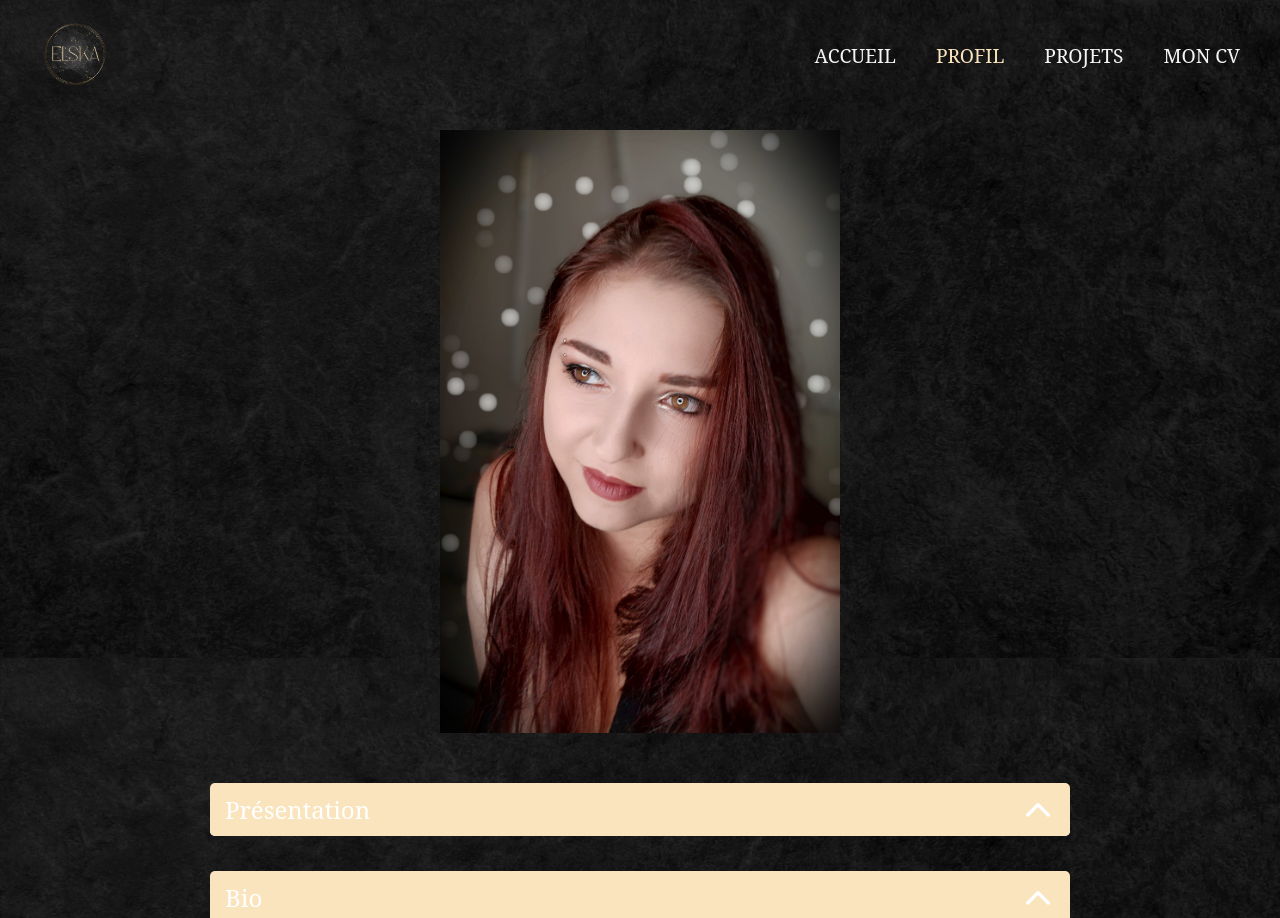
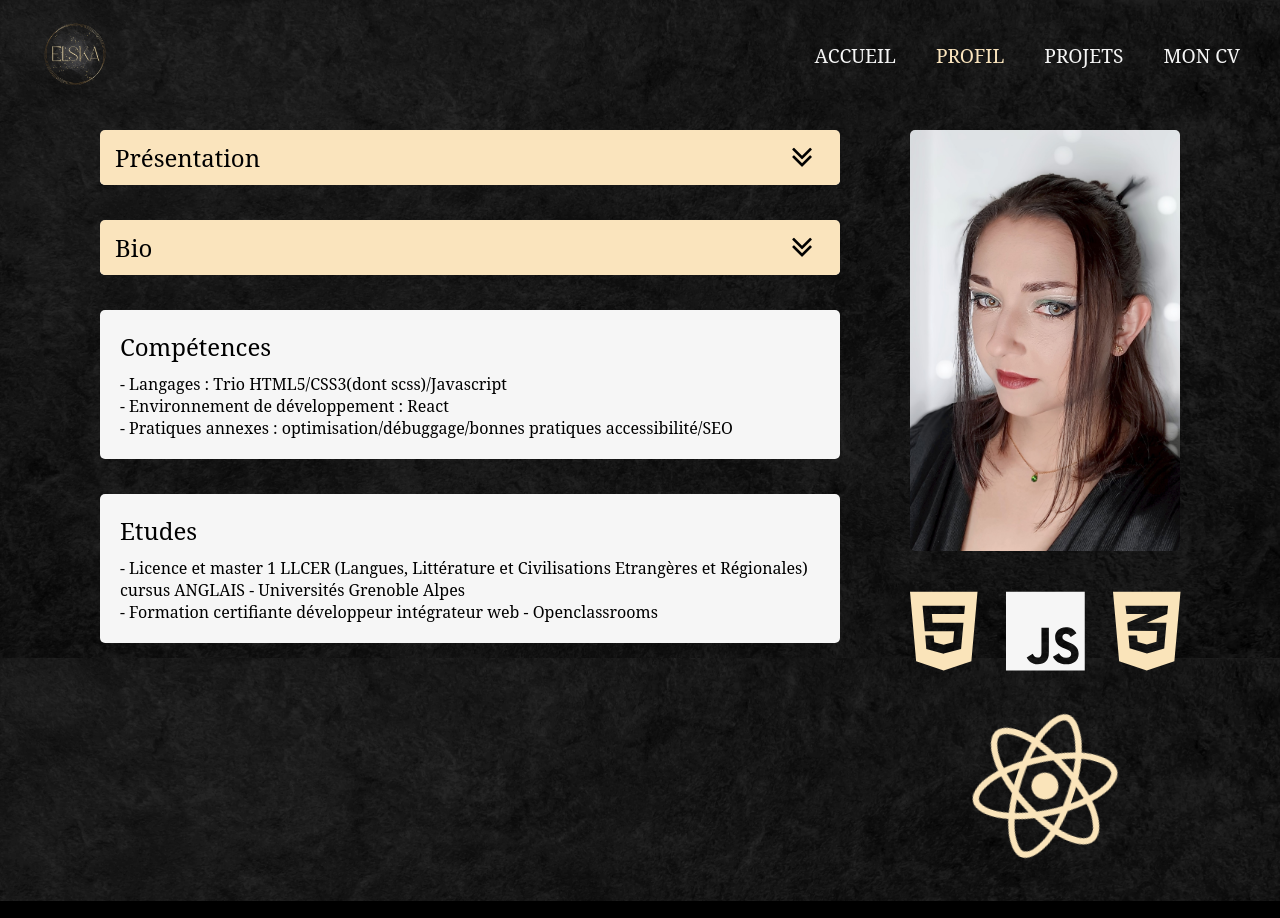
Before and after one commit to ElskaRed/Portfolio, a React (Create React App) app: page /about in a window 1280 px wide. Shown: the top 918 px of the page. Built offline with nearby package versions, Linux system fonts and the light colour scheme; a web font is replaced by a local one.

Commit message:
profil ok

```diff
--- a/src/Components/Collapse/collapse.css
+++ b/src/Components/Collapse/collapse.css
@@ -10,7 +10,7 @@
   padding: 10px 20px 10px 15px;
   background-color: #Fae4bd;
   border-radius: 5px;
-  color: white;
+  color: black;
   z-index: 1;
 }
 .collapse__top__title {
@@ -18,6 +18,7 @@
 }
 .collapse__top__arrow {
   cursor: pointer;
+  height: 35px;
   transform: rotate(0deg);
   transition: transform 0.4s ease-in-out;
 }
@@ -47,7 +48,7 @@
   transition: max-height 1.7s, padding-top 0.4s;
 }
 .collapse__bottom__text {
-  color: #Fae4bd;
+  color: black;
   font-size: 1.1em;
   font-weight: 400;
   line-height: 142.6%;
--- a/src/Components/Collapse/collapse.scss
+++ b/src/Components/Collapse/collapse.scss
@@ -13,7 +13,7 @@
         padding: 10px 20px 10px 15px;
         background-color: $gold;
         border-radius: 5px;
-        color: white;
+        color: black;
         z-index: 1;
 
         &__title {
@@ -22,6 +22,7 @@
 
         &__arrow {
             cursor: pointer;
+            height: 35px;
             transform: rotate(0deg);
             transition: transform 0.4s ease-in-out; //Animation de transform pour remettre la flèche à l'endroit
         }
@@ -33,7 +34,7 @@
     }
 
     &__bottom {
-        background-color: #F6F6F6;
+        background-color: $grey;
         padding-right: 20px;
         padding-left: 20px;
         padding-bottom: 20px;
@@ -59,7 +60,7 @@
         }
 
         &__text {
-            color: $gold;
+            color: black;
             font-size: 1.1em;
             font-weight: 400;
             line-height: 142.6%;
--- a/src/Components/Collapse/index.jsx
+++ b/src/Components/Collapse/index.jsx
@@ -1,6 +1,6 @@
 import './collapse.scss';
 import { useState } from "react";
-import arrow from '../../assets/images/arrow-up.svg';
+import arrow from '../../assets/images/arrow-down.png';
 
 //Composant Collapse appelé sur la page à propos et sur la page FicheLogement
 
--- a/src/Components/Gallery/gallery.css
+++ b/src/Components/Gallery/gallery.css
@@ -1,6 +1,6 @@
 .gallery {
   border-radius: 25px;
-  background-color: #F6F6F6;
+  background-image: linear-gradient(to right, #434343 0%, black 100%);
   width: 100%;
   margin-top: 45px;
   margin-bottom: 10px;
--- a/src/Components/Gallery/gallery.scss
+++ b/src/Components/Gallery/gallery.scss
@@ -2,7 +2,7 @@
 
 .gallery {
     border-radius: 25px;
-    background-color: #F6F6F6;
+    background-image: linear-gradient(to right, #434343 0%, black 100%);
     width: 100%;
     margin-top: 45px;
     margin-bottom: 10px;
--- a/src/Pages/Profil/about.css
+++ b/src/Pages/Profil/about.css
@@ -1,13 +1,18 @@
 .about {
   max-width: 1440px;
   margin: auto;
+  margin-top: 20px;
   margin-bottom: 40px;
   display: flex;
   flex-direction: column;
   align-items: center;
   padding-left: 100px;
   padding-right: 100px;
-  min-height: calc(100vh - 401px);
+  display: flex;
+  flex-direction: row;
+  justify-content: center;
+  gap: 70px;
+  align-items: flex-start;
 }
 @media screen and (max-width: 768px) {
   .about {
@@ -17,22 +22,38 @@
     margin-bottom: 0px;
   }
 }
-@media screen and (max-width: 768px) {
-  .about {
-    min-height: calc(100vh - 303px);
-  }
+.about__img {
+  display: flex;
+  flex-direction: column;
+  gap: 35px;
 }
-.about__text__collapse {
-  padding-left: 110px;
-  padding-right: 110px;
-  margin-top: 50px;
+.about__img__portrait {
+  width: 270px;
+  border-radius: 5px;
 }
-@media screen and (max-width: 1000px) {
-  .about__text__collapse {
-    padding: 0;
-    margin-top: 20px;
-  }
+.about__img__trio {
+  display: flex;
+  flex-direction: row;
+  justify-content: space-between;
 }
-.about__portrait {
-  max-width: 400px;
+.about__img__react {
+  height: 150px;
 }
+
+.sup {
+  background-color: #F6F6F6;
+  border-radius: 5px;
+  padding: 20px;
+}
+.sup__ul {
+  list-style: none;
+  padding-top: 10px;
+}
+
+.etudes {
+  margin-top: 35px;
+}
+
+.icone-trio {
+  height: 90px;
+}
--- a/src/Pages/Profil/about.scss
+++ b/src/Pages/Profil/about.scss
@@ -2,28 +2,49 @@
 
 .about {
     @include wrapper(40px);
-    min-height: calc(100vh - 401px);
+    display: flex;
+    flex-direction: row;
+    justify-content: center;
+    gap: 70px;
+    align-items: flex-start;
 
-    @media screen and (max-width: $bp) {
-        min-height: calc(100vh - 303px);
-    }
+    &__img {
+        display: flex;
+        flex-direction: column;
+        gap: 35px;
 
-    &__text {
-        &__collapse {
-            padding-left: 110px;
-            padding-right: 110px;
-            margin-top: 50px;
+        &__portrait {
+            width: 270px;
+            border-radius: 5px;
+        }
 
-            @media screen and (max-width: 1000px) {
-                padding: 0;
-                margin-top: 20px;
-            }
+        &__trio {
+            display: flex;
+            flex-direction: row;
+            justify-content: space-between;
+        }
+
+        &__react {
+            height: 150px;
         }
     }
+}
 
+.sup {
+    background-color: $grey;
+    border-radius: 5px;
+    padding: 20px;
 
-    &__portrait {
-        max-width: 400px;
+    &__ul {
+        list-style: none;
+        padding-top: 10px;
     }
+}
 
+.etudes {
+    margin-top: 35px;
 }
+
+.icone-trio {
+    height: 90px;
+}
--- a/src/Pages/Profil/index.jsx
+++ b/src/Pages/Profil/index.jsx
@@ -1,14 +1,18 @@
 import './about.scss';
 import Collapse from '../../Components/Collapse';
 import profil from '../../assets/images/Profil.jpg';
+import { FontAwesomeIcon } from '@fortawesome/react-fontawesome';
+import { faHtml5 } from '@fortawesome/free-brands-svg-icons';
+import { faCss3Alt } from '@fortawesome/free-brands-svg-icons';
+import { faJs } from '@fortawesome/free-brands-svg-icons';
+import { faReact } from '@fortawesome/free-brands-svg-icons';
 
 
 const About = () => {
     return (
         <div className="about">
-            <img src={profil} alt="Portrait" className="about__portrait"/>
-            <div className="about__text">
-                <div className="about__text__collapse">
+            <section className="about__bio">
+                <div className="about__bio__collapse">
                     <Collapse
                         title= "Présentation"
                         text="Issue de la formation certifiante de développeur intégrateur web de la plateforme Openclassrooms, je développe principalement sur React.js et respecte les bonnes pratiques de code, d’accessibilité, d’optimisation et de SEO."
@@ -18,23 +22,33 @@ const About = () => {
                         text="C’est lors d’une option d’informatique en licence d’anglais que je découvre les toutes premières bases de code html et CSS. Fortement intriguée mais déjà lancée dans un cursus avec pour projet de devenir enseignante, j’ai laissé cet intérêt de côté tout en y repensant ponctuellement.
                         C’est 5 ans plus tard, après l’abandon de mon projet d’avenir et ma toute première arrivée à pôle emploi que je saisis l’opportunité rêvée de pouvoir faire une formation financée, et me lance enfin en choisissant la plateforme Openclassrooms et sa pédagogie par projets qui était faite pour moi."
                     />
+                    <div className="sup">
+                        <h2 className="sup__h">Compétences</h2>
+                        <ul className="sup__ul">
+                            <li>- Langages : Trio HTML5/CSS3(dont scss)/Javascript</li>
+                            <li>- Environnement de développement : React</li>
+                            <li>- Pratiques annexes : optimisation/débuggage/bonnes pratiques accessibilité/SEO</li>
+                        </ul>
+                    </div>
+                    <div className="sup etudes">
+                        <h2 className="sup__h">Etudes</h2>
+                        <ul className="sup__ul">
+                            <li>- Licence et master 1 LLCER (Langues, Littérature et Civilisations Etrangères et Régionales) cursus ANGLAIS - Universités Grenoble Alpes </li>
+                            <li>- Formation certifiante développeur intégrateur web - Openclassrooms </li>
+                        </ul>
+                    </div>
                 </div>
-                <div>
-                    <h2>Compétences</h2>
-                    <ul>
-                        <li>Langages : Trio HTML5/CSS3(dont scss)/Javascript</li>
-                        <li>Environnement de développement : React</li>
-                        <li>Pratiques annexes : optimisation/débuggage/bonnes pratiques accessibilité/SEO</li>
-                    </ul>
+            </section>
+            <section className="about__img">
+                <img src={profil} alt="Portrait" className="about__img__portrait"/>
+                <div className="about__img__trio">
+                    <FontAwesomeIcon className="icone-trio" icon={faHtml5} size="2xl" style={{color: "#fae4ba",}} />
+                    <FontAwesomeIcon className="icone-trio" icon={faJs} size="2xl" style={{color: "#f6f6f6",}} />
+                    <FontAwesomeIcon className="icone-trio" icon={faCss3Alt} size="2xl" style={{color: "#fae4ba",}} />
                 </div>
-                <div>
-                    <h2>Etudes</h2>
-                    <ul>
-                        <li>Licence et master 1 LLCER (Langues, Littérature et Civilisations Etrangères et Régionales) cursus ANGLAIS - Universités Grenoble Alpes </li>
-                        <li>Formation certifiante développeur intégrateur web - Openclassrooms </li>
-                    </ul>
-                </div>
-            </div>
+                    <FontAwesomeIcon className="about__img__react" icon={faReact} spin style={{color: "#fae4ba",}} />
+
+            </section>
         </div>
     );
 };
--- a/src/style/var.scss
+++ b/src/style/var.scss
@@ -1,6 +1,7 @@
 // Fichier réunissant mes variables et mes mixin.
 
 $gold: #Fae4bd;
+$grey: #F6F6F6;
 $bp: 768px;
 
 @mixin darken {
```
Also changed, not shown: src/assets/images/Profil.jpg, src/assets/images/arrow-down.png (added).
